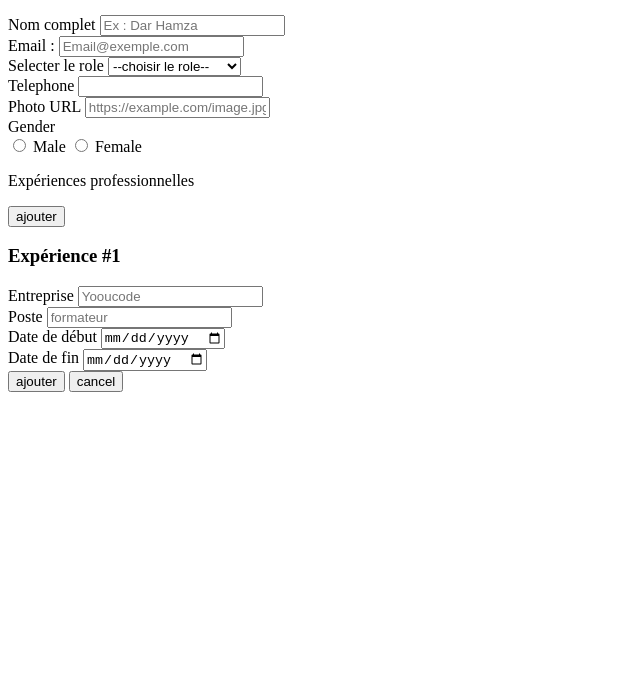
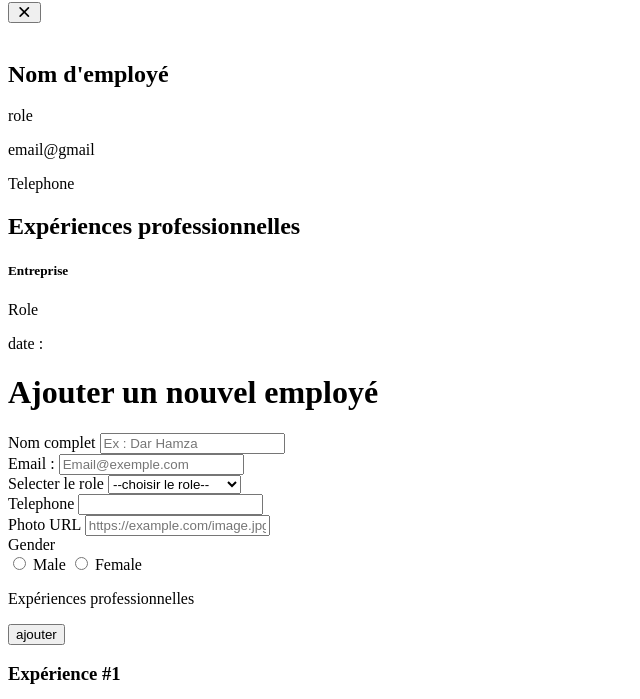
Before and after one commit to MOEUAED/Workspace_Staff_Manager, a plain HTML site: page index.html in a window 1280 px wide. Shown: the part 401-1100 px from the top of the page, without its empty margins (0-640 px from the left). Before the commit the page ends 801 px from the top, so only its background shows below. Drawn offline with Linux system fonts and the light colour scheme.

Commit message:
WSM-1.4: Implement profile modal HTML for employee details

```diff
--- a/index.html
+++ b/index.html
@@ -46,6 +46,34 @@
                 <p><small>roll</small></p>
             </div>
 
+            <div>
+                <div>
+                    <h2>Profil de l'employé</h2>
+                    <button><i class="fa-solid fa-xmark"></i></button>
+                </div>
+                <div>
+                    <img src="" alt="">
+                    <div>
+                        <h1>Nom d'employé</h1>
+                        <div>
+                            role
+                        </div>
+                        <p>email@gmail</p>
+                        Telephone
+                    </div>
+                </div>
+                <div>
+                    <h2>Expériences professionnelles</h2>
+                    <div>
+                        <h5>Entreprise</h5>
+                        <p>Role</p>
+                        <div>
+                            date :
+                        </div>
+                    </div>
+                </div>
+            </div>
+
         </section>
 
     <div class="" id="">
@@ -55,6 +83,9 @@
         </div>
         <div class="">
           <form action="">
+            <div>
+                <img src="" alt="" hidden>
+            </div>
             <div>
               <label for="">Nom complet</label>
               <input type="text" placeholder="Ex : Dar Hamza" />
```
